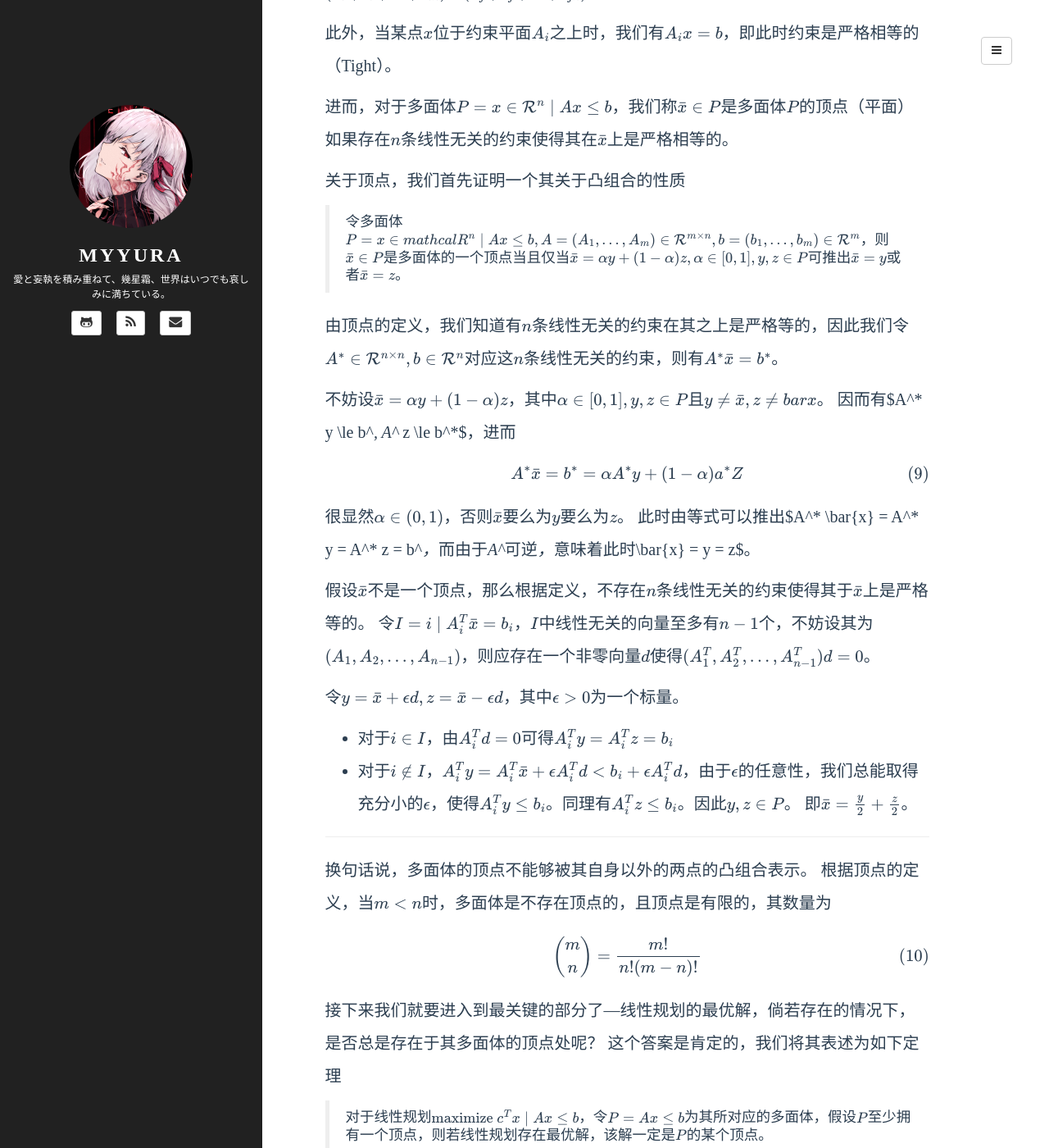
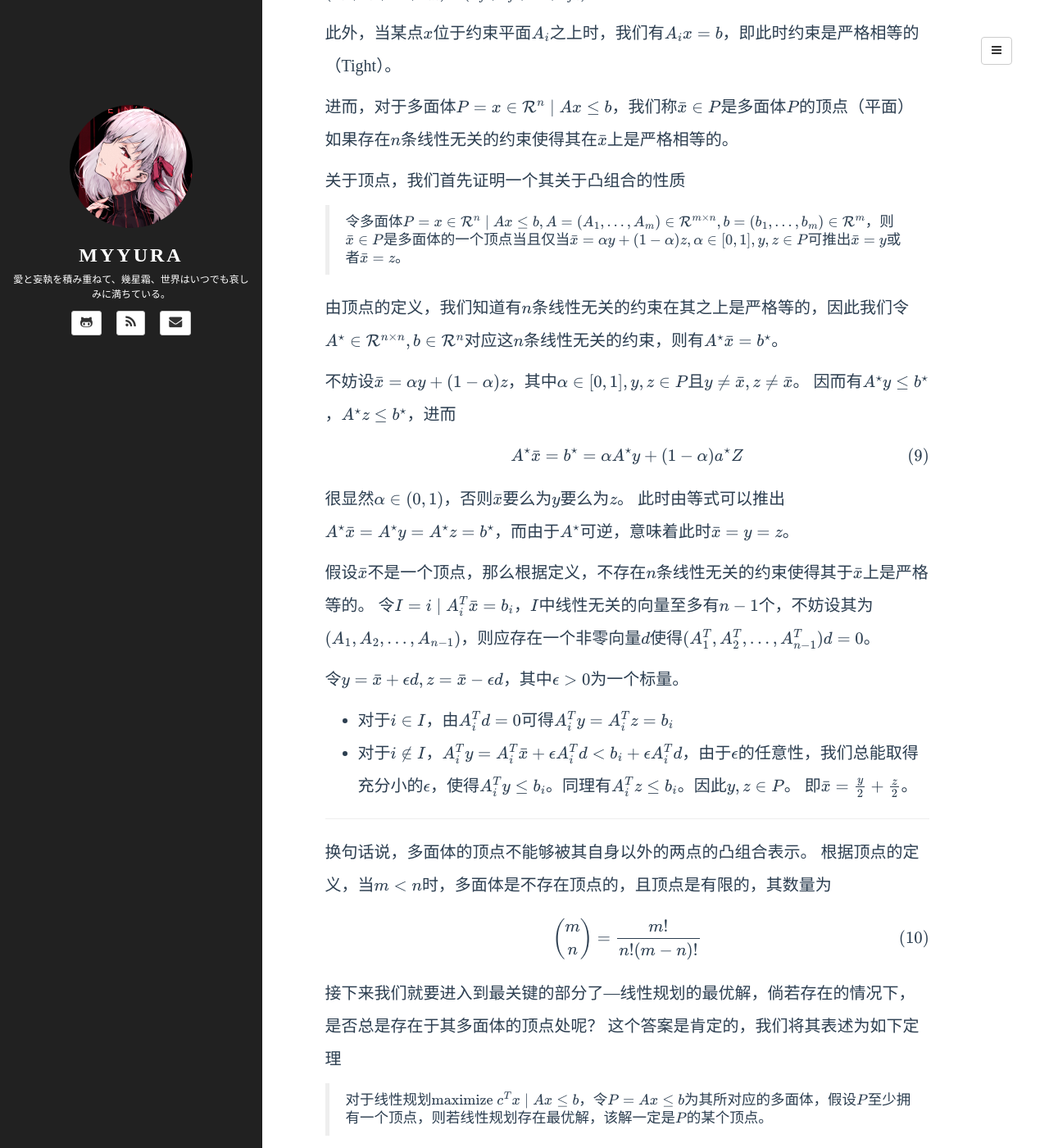
Before and after one commit to Myyura/myyura.github.io, a Jekyll site: the page built from _posts/math_algorithm/2020-11-11-graph_tum_integer_programming.md, in a window 1280 px wide and 1400 px high, scrolled down 2158 px. Shown: the whole window at 82% size. Built offline with Jekyll 4.4.1, drawn with Linux system fonts in a browser that asks for light colours; formulas are drawn with MathJax 3; a script that is not in the unit is left out; comment, search, counter and statistics services are not loaded; some of the changed text lies outside the part shown.

Commit message:
Fix some bugs

```diff
--- a/_posts/math_algorithm/2020-11-11-graph_tum_integer_programming.md
+++ b/_posts/math_algorithm/2020-11-11-graph_tum_integer_programming.md
@@ -79,19 +79,19 @@ $$
 
 关于顶点，我们首先证明一个其关于凸组合的性质
 
-> 令多面体$P=\{x \in mathcal{R}^n \mid Ax \le b\}, A = (A_1, \ldots, A_m) \in \mathcal{R}^{m \times n}, b = (b_1, \ldots, b_m) \in \mathcal{R}^m$，则$\bar{x} \in P$是多面体的一个顶点当且仅当$\bar{x} = \alpha y + (1-\alpha)z, \alpha \in [0, 1], y, z \in P$可推出$\bar{x} = y$或者$\bar{x} = z$。
+> 令多面体$P=\{x \in \mathcal{R}^n \mid Ax \le b\}, A = (A_1, \ldots, A_m) \in \mathcal{R}^{m \times n}, b = (b_1, \ldots, b_m) \in \mathcal{R}^m$，则$\bar{x} \in P$是多面体的一个顶点当且仅当$\bar{x} = \alpha y + (1-\alpha)z, \alpha \in [0, 1], y, z \in P$可推出$\bar{x} = y$或者$\bar{x} = z$。
 
-由顶点的定义，我们知道有$n$条线性无关的约束在其之上是严格等的，因此我们令$A^* \in \mathcal{R}^{n \times n}, b \in \mathcal{R}^n$对应这$n$条线性无关的约束，则有$A^* \bar{x} = b^*$。
+由顶点的定义，我们知道有$n$条线性无关的约束在其之上是严格等的，因此我们令$A^\star \in \mathcal{R}^{n \times n}, b \in \mathcal{R}^n$对应这$n$条线性无关的约束，则有$A^\star \bar{x} = b^\star$。
 
-不妨设$\bar{x} = \alpha y + (1-\alpha)z$，其中$\alpha \in [0,1], y,z \in P$且$y \neq \bar{x}, z \neq bar{x}$。
-因而有$A^* y \le b^*, A^* z \le b^*$，进而
+不妨设$\bar{x} = \alpha y + (1-\alpha)z$，其中$\alpha \in [0,1], y,z \in P$且$y \neq \bar{x}, z \neq \bar{x}$。
+因而有$A^\star y \le b^\star$，$A^\star z \le b^\star$，进而
 
 $$
-A^* \bar{x} = b^* = \alpha A^* y + (1-\alpha) a^* Z
+A^\star \bar{x} = b^\star = \alpha A^\star y + (1-\alpha) a^\star Z
 $$
 
 很显然$\alpha \in (0, 1)$，否则$\bar{x}$要么为$y$要么为$z$。
-此时由等式可以推出$A^* \bar{x} = A^* y = A^* z = b^*$，而由于$A^*$可逆，意味着此时$\bar{x} = y = z$。
+此时由等式可以推出$A^\star \bar{x} = A^\star y = A^\star z = b^\star$，而由于$A^\star$可逆，意味着此时$\bar{x} = y = z$。
 
 假设$\bar{x}$不是一个顶点，那么根据定义，不存在$n$条线性无关的约束使得其于$\bar{x}$上是严格等的。
 令$I = \{i \mid A_i^T \bar{x} = b_i\}$，$I$中线性无关的向量至多有$n - 1$个，不妨设其为$(A_1, A_2, \ldots, A_{n - 1})$，则应存在一个非零向量$d$使得$(A_1^T, A_2^T, \ldots, A_{n - 1}^T) d = 0$。
@@ -119,16 +119,16 @@ $$
 假设该问题的最优值（Optimal Value，即最优解所取得的目标函数值）为$k$，令$Q = \{x \mid Ax \le b, c^Tx = k\}$为最优解的集合。
 很明显$Q \subseteq P$。
 由于$P$是有顶点的，不难证明$Q$也至少应该含有一个顶点（这实际上非常符合直觉---在一个封闭/半封闭的空间里框出的一个子空间，同样也应该是封闭/半封闭的）。
-令$x^*$为$Q$的一个顶点，假设其不为$P$的顶点，则存在$y \neq x^*, z \neq x^*, \alpha \in [0, 1]$使得
+令$x^\star$为$Q$的一个顶点，假设其不为$P$的顶点，则存在$y \neq x^\star, z \neq x^\star, \alpha \in [0, 1]$使得
 
 $$
-x^* = \alpha y + (1 - \alpha)z
+x^\star = \alpha y + (1 - \alpha)z
 $$
 
 左右同乘$c^T$，我们有
 
 $$
-c^T x^* = k = \alpha c^T y + (1-\alpha)c^T z
+c^T x^\star = k = \alpha c^T y + (1-\alpha)c^T z
 $$
 
 由于$k$已经是最优值，而该线性规划是一个最大化问题，因此我们有
@@ -143,7 +143,7 @@ $$
 c^T y = c^T z = k
 $$
 
-即$y, z \in Q$，这说明$x^*$并非$Q$的顶点，矛盾。
+即$y, z \in Q$，这说明$x^\star$并非$Q$的顶点，矛盾。
 
 --------------------------
 
@@ -179,18 +179,18 @@ $$
 于是接下来的问题便是，什么样的线性规划问题的最优解，或者说其所对应的多面体的顶点都是整数点呢？
 
 首先我们来看看顶点应该具备什么样的形式。
-设多面体$P=\{x \in mathcal{R}^n \mid Ax \le b\}$至少含有一个顶点$\bar{x}$，其所对应的$n$个线性无关的严格等约束为$A^* \bar{x} = b^*$。
+设多面体$P=\{x \in mathcal{R}^n \mid Ax \le b\}$至少含有一个顶点$\bar{x}$，其所对应的$n$个线性无关的严格等约束为$A^\star \bar{x} = b^\star$。
 
-由$A^*$的可逆性，我们有$\bar{x} = (A^*)^{-1} b^*$。因此，首先我们需要向量$b^*$为整数，进而根据克莱姆法则（Cramer's Rule），设$\bar{x} = (\bar{x}_1, \ldots, \bar{x}_n)$我们有
+由$A^\star$的可逆性，我们有$\bar{x} = (A^\star)^{-1} b^\star$。因此，首先我们需要向量$b^\star$为整数，进而根据克莱姆法则（Cramer's Rule），设$\bar{x} = (\bar{x}_1, \ldots, \bar{x}_n)$我们有
 
 $$
-\bar{x}_j = \frac{\text{det}(A^*)_j}{\text{det}(A^*)}
+\bar{x}_j = \frac{\text{det}(A^\star)_j}{\text{det}(A^\star)}
 $$
 
-其中$(A^*)_j$是将$A^*$的第$j$列替换为$b$的矩阵。
+其中$(A^\star)_j$是将$A^\star$的第$j$列替换为$b$的矩阵。
 因此，为了保证$\bar{x}_j$为整数，我们可以提出如下充分条件
 
-> 设线性规划问题所对应的多面体$P=\{x \in mathcal{R}^n \mid Ax \le b\}$至少含有一个顶点$\bar{x}$，其所对应的$n$个线性无关的严格等约束为$A^* \bar{x} = b^*$，向量$b$为整数向量，若$\text{det}(A^*)=\pm 1$，则线性规划问题的最优解是整数解。
+> 设线性规划问题所对应的多面体$P=\{x \in mathcal{R}^n \mid Ax \le b\}$至少含有一个顶点$\bar{x}$，其所对应的$n$个线性无关的严格等约束为$A^\star \bar{x} = b^\star$，向量$b$为整数向量，若$\text{det}(A^\star)=\pm 1$，则线性规划问题的最优解是整数解。
 
 进而
 
@@ -220,23 +220,23 @@ $$
 这里我们不妨设$\text{det}(B) \neq 0$，由归纳假设以及克莱姆法则可知
 
 $$
-B^{-1} = \frac{B^*}{\text{det}(B)}
+B^{-1} = \frac{B^\star}{\text{det}(B)}
 $$
 
-其中$B^*$的每个元素$b_{ij}^*$为$A$的$(k-1) \times (k-1)$大小的子阵的行列式，根据归纳假设其值为$0, 1$或者$-1$。
+其中$B^\star$的每个元素$b_{ij}^\star$为$A$的$(k-1) \times (k-1)$大小的子阵的行列式，根据归纳假设其值为$0, 1$或者$-1$。
 
-令$b_1^*$为$B^*$的第一列，$e_1 = (1, 0, \ldots, 0)$为$k$维向量，则有$b_1^* = B^* e_1^T$。
+令$b_1^\star$为$B^\star$的第一列，$e_1 = (1, 0, \ldots, 0)$为$k$维向量，则有$b_1^\star = B^\star e_1^T$。
 
 进而有
 
 $$
-B b_1^* = B B^* e_1^T = B \text{det}(B) B^{-1} e_1^T = \text{det}(B) e_1^T
+B b_1^\star = B B^\star e_1^T = B \text{det}(B) B^{-1} e_1^T = \text{det}(B) e_1^T
 $$
 
-因此$b_1^*$为非零向量，于是有$R = \{i \mid b_{i1}^* \neq 0\}$非空，于是我们令$R'_1 = \{i \in R \mid b_{i1}^* =1\}$，$R'_2=\{i \in R \mid b_{i1}^* =-1\}$，对于$i = 2, 3, \ldots, k$，我们有
+因此$b_1^\star$为非零向量，于是有$R = \{i \mid b_{i1}^\star \neq 0\}$非空，于是我们令$R'_1 = \{i \in R \mid b_{i1}^\star =1\}$，$R'_2=\{i \in R \mid b_{i1}^\star =-1\}$，对于$i = 2, 3, \ldots, k$，我们有
 
 $$
-(B b_1^*)_i = \sum b_{ij}b_{j1}^* = \sum_{j \in R'_1} b_{ij} - \sum_{j \in R'_2} b_{ij} = 0
+(B b_1^\star)_i = \sum b_{ij}b_{j1}^\star = \sum_{j \in R'_1} b_{ij} - \sum_{j \in R'_2} b_{ij} = 0
 $$
 
 因此$\lvert \{i \in R \mid b_{ij} \neq 0\} \rvert$为偶数。
@@ -269,13 +269,13 @@ $$
 
 倘若$\alpha = 0$，则会有$By = 0$。考虑到$\text{det}(B) \neq 0$，我们可知$y = 0$，这意味着$R = \emptyset$，因此$\alpha \neq 0$，由题设条件可知$\alpha = 1$。
 
-因而有$By^T = \pm e_1^T$。注意到$B b_1^* = \text{det}(B) e_1^T$，于是有
+因而有$By^T = \pm e_1^T$。注意到$B b_1^\star = \text{det}(B) e_1^T$，于是有
 
 $$
-y^T = \pm B^{-1} e_1^T = \pm \frac{1}{\text{det}(B)} b_1^*
+y^T = \pm B^{-1} e_1^T = \pm \frac{1}{\text{det}(B)} b_1^\star
 $$
 
-因为$y$与$b_1^*$均为$0, 1$或者$-1$所构成的向量，我们可以得到$\text{det}(B) = \pm 1$，命题得证。
+因为$y$与$b_1^\star$均为$0, 1$或者$-1$所构成的向量，我们可以得到$\text{det}(B) = \pm 1$，命题得证。
 
 --------------------------
 
```
